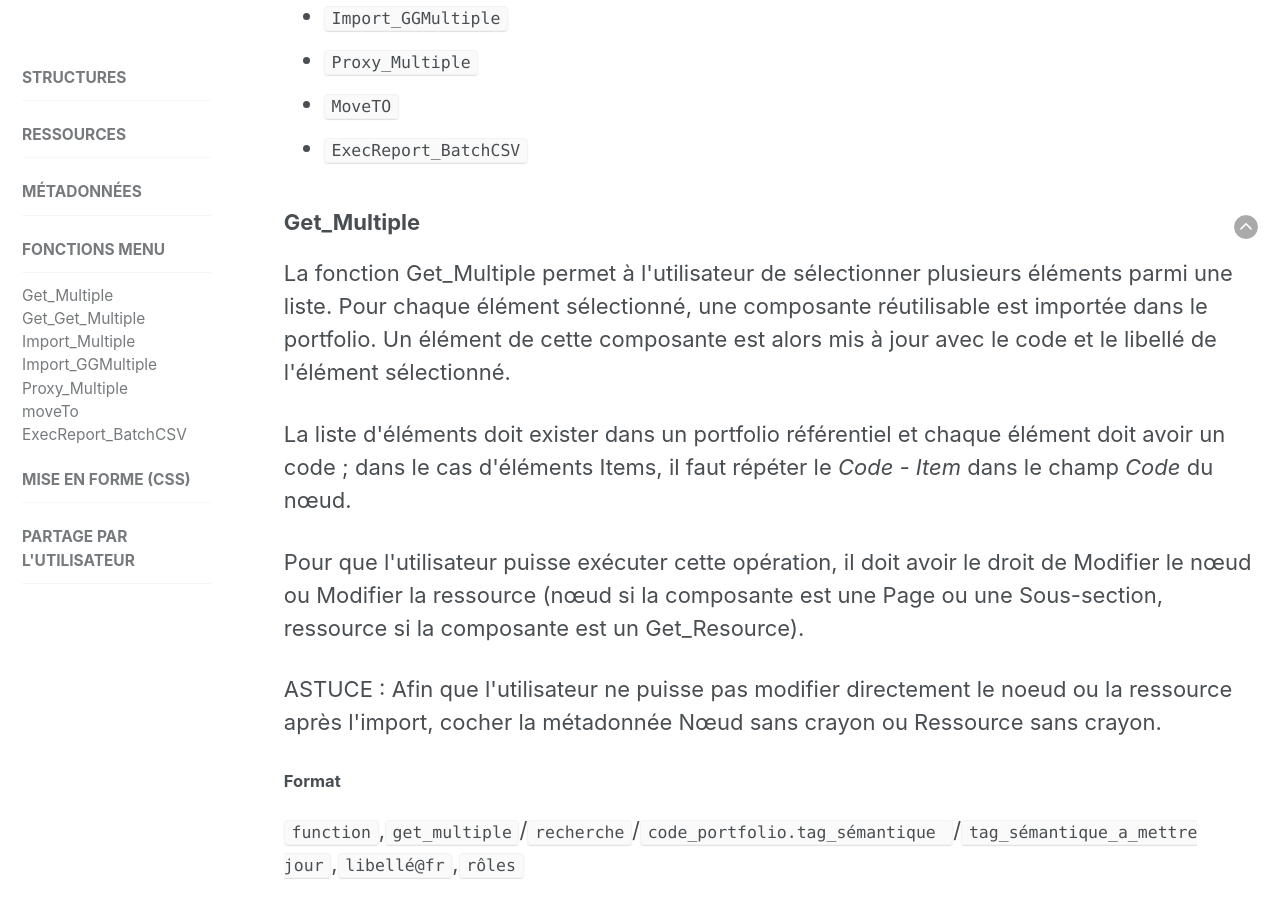
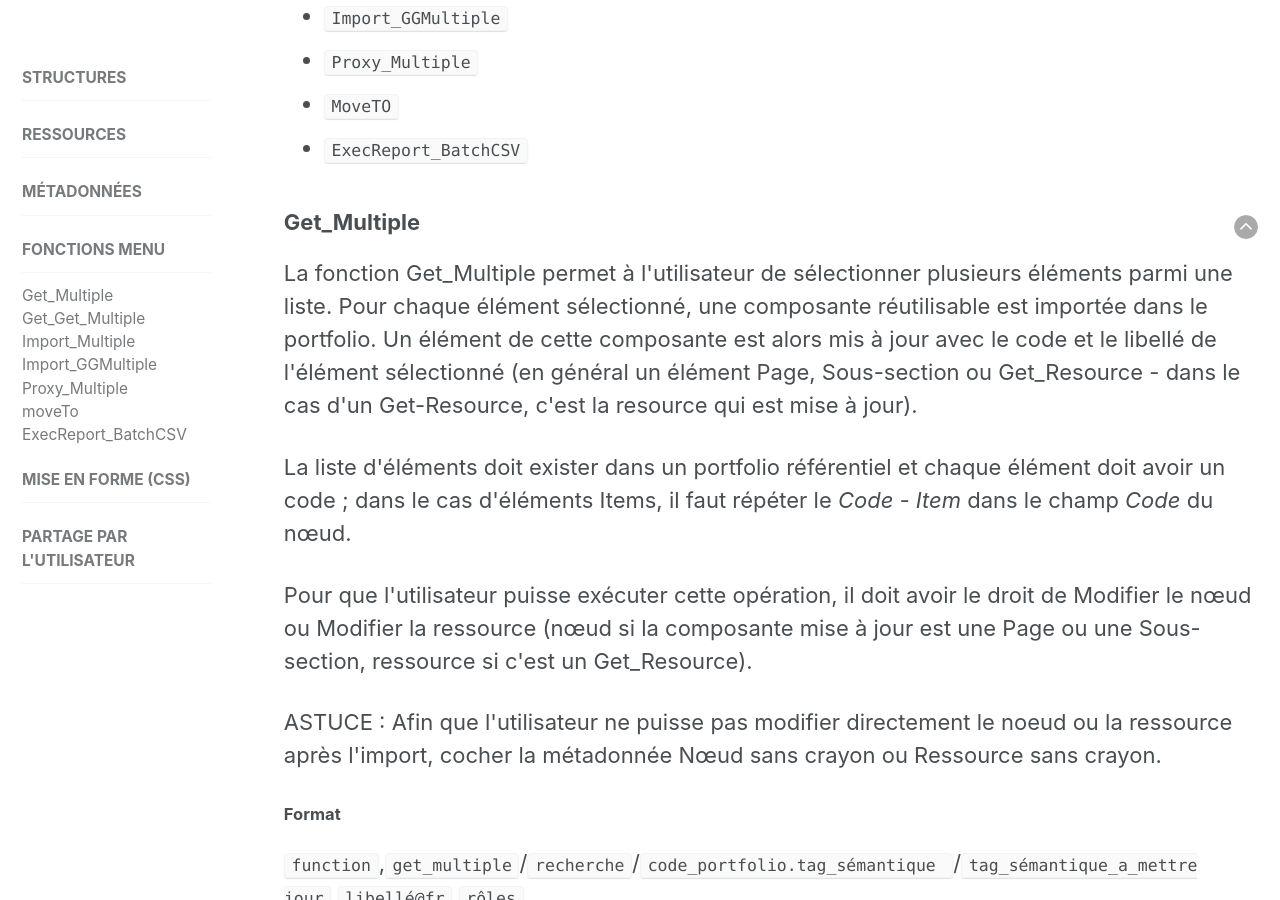
Before and after one commit to karutaproject/karuta-frontend-documentation, a Jekyll site: the page built from _pages/functions_fr.html, in a window 1280 px wide and 900 px high, scrolled down 427 px. Built offline with Jekyll 4.4.1, drawn with Linux system fonts in a browser that asks for light colours; some of the changed text lies outside the part shown.

Commit message:
corrections

```diff
--- a/_pages/functions_fr.html
+++ b/_pages/functions_fr.html
@@ -23,7 +23,8 @@
 		La fonction Get_Multiple permet à l'utilisateur de sélectionner plusieurs éléments parmi une
 		liste. Pour chaque élément sélectionné, une composante réutilisable est importée dans le
 		portfolio. Un élément de cette composante est alors mis à jour avec le code et le libellé de
-		l'élément sélectionné.
+		l'élément sélectionné (en général un élément Page, Sous-section ou Get_Resource&nbsp;- dans le
+		cas d'un Get-Resource, c'est la resource qui est mise à jour).
 	<p>
 	</p>
 		La liste d'éléments doit exister dans un portfolio référentiel et chaque élément doit avoir un
@@ -32,8 +33,8 @@
 	<p>
 	</p>
 		Pour que l'utilisateur puisse exécuter cette opération, il doit avoir le droit de Modifier le nœud
-		ou Modifier la ressource (nœud si la composante est une Page ou une Sous-section, ressource si la
-		composante est un Get_Resource).
+		ou Modifier la ressource (nœud si la composante mise à jour est une Page ou une Sous-section,
+		ressource si c'est un Get_Resource).
 	<p>
 	</p>
 		ASTUCE&nbsp;: Afin que l'utilisateur ne puisse pas modifier directement le noeud ou la ressource
@@ -111,6 +112,25 @@
 		ATTENTION : Si les éléments à importer sont des items, le code de l'item (<code>Item - Code</code>)
 		doit être répété dans le code du noeud (<code>Code</code>).
 	</p>
+
+
+	</p>
+		La liste d'éléments doit exister dans un portfolio référentiel et chaque élément doit avoir un
+		code&nbsp;; dans le cas d'éléments Items, il faut répéter le <i>Code&nbsp;- Item</i> dans le champ
+		<i>Code</i> du nœud.
+	<p>
+	</p>
+		Pour que l'utilisateur puisse exécuter cette opération, il doit avoir le droit de Modifier le nœud
+		ou Modifier la ressource (nœud si la composante mise à jour est une Page ou une Sous-section,
+		ressource si c'est un Get_Resource).
+	<p>
+	</p>
+		ASTUCE&nbsp;: Afin que l'utilisateur ne puisse pas modifier directement le noeud ou la ressource
+		après l'import, cocher la métadonnée Nœud sans crayon ou Ressource sans crayon.
+	</p>
+
+
+
 	<h4>Format</h4>
 	<p><code>function</code>,<code>import_multiple</code>/<code>recherche</code>/<code>code_portfolio</code>,
 		<code>libellé@fr</code>,<code>rôles</code>
```
